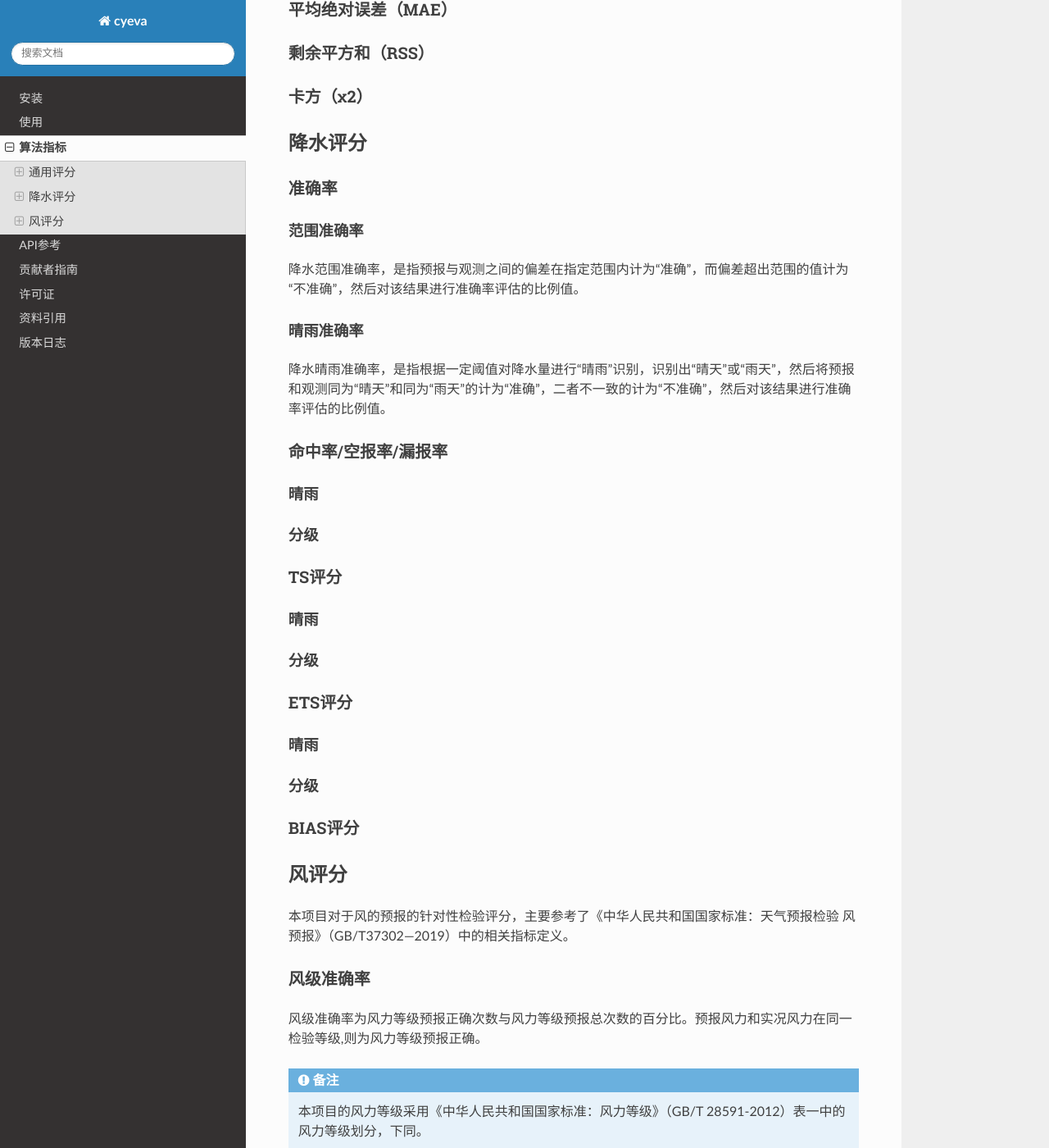
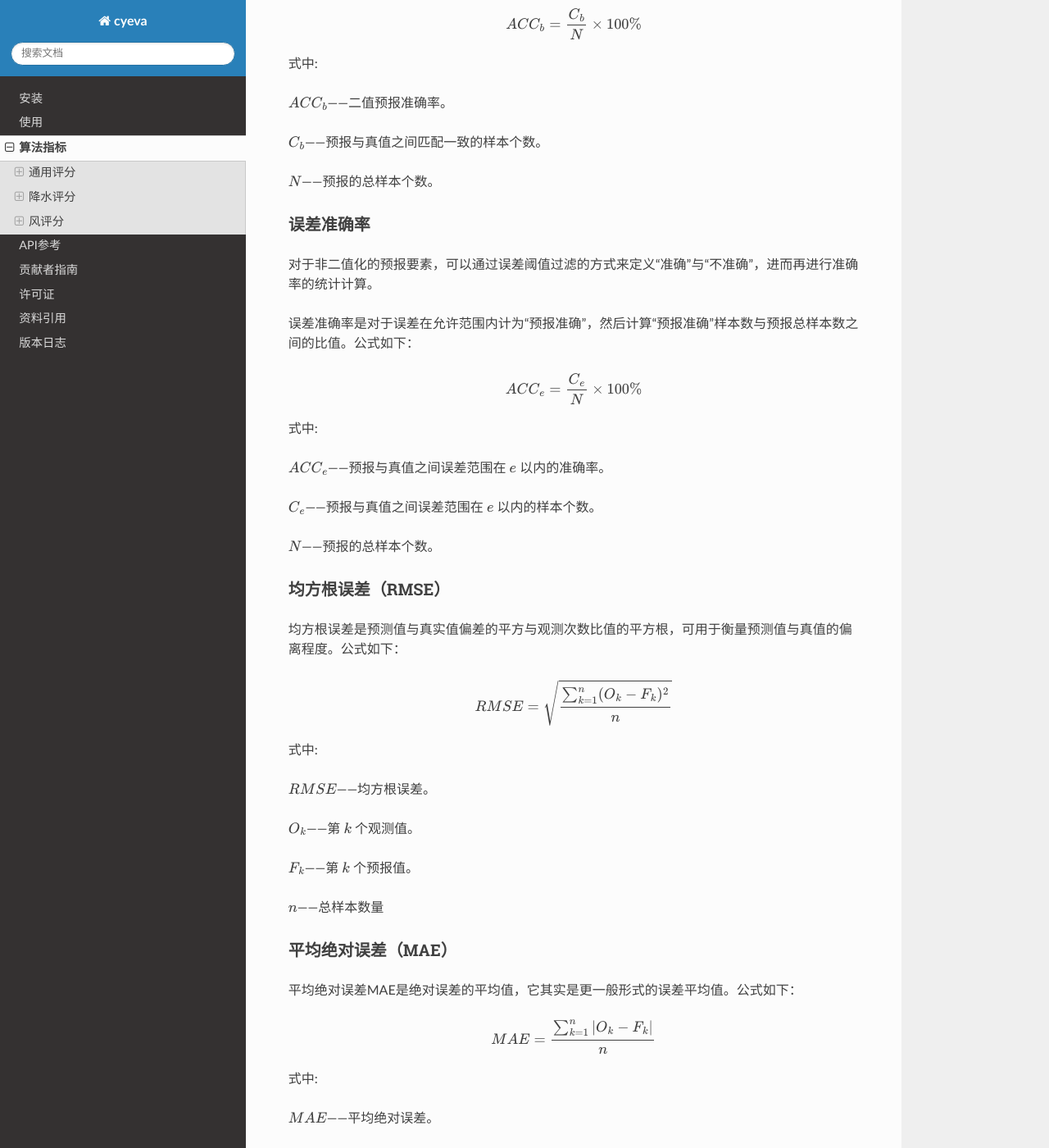
Before and after one commit to caiyunapp/cyeva, a Sphinx documentation site: the page built from docs/source/content/indicator.rst, in a window 1280 px wide and 1400 px high, scrolled down 390 px. Shown: the whole window at 82% size. Built offline with Sphinx 7.4.7 and the Read the Docs theme 2.0.0, drawn with Linux system fonts in a browser that asks for light colours; some of the changed text lies outside the part shown.

Commit message:
docs: Update indicator.rst

```diff
--- a/docs/source/content/indicator.rst
+++ b/docs/source/content/indicator.rst
@@ -3,84 +3,222 @@
 
 通用评分
 ----------
-范围准确率
-^^^^^^^^^^^
+
+.. _binary_accuracy:
 
 二值准确率
 ^^^^^^^^^^^^^
+对于二值化的预报要素（例如晴雨），可以通过对预报和真值的匹配程度来统计准确率。
+
+二值准确率是对于预报和真值完全一致的样本计为“预报准确”，然后计算“预报准确”样本数与预报总样本数之间的比值。公式如下：
+
+.. math::
+
+    ACC_{b} = \frac{C_{b}}{N} \times 100\%
+
+式中:
+
+:math:`ACC_{b}`——二值预报准确率。
+
+:math:`C_{b}`——预报与真值之间匹配一致的样本个数。
+
+:math:`N`——预报的总样本个数。
+
+.. _err_accuracy:
+
+误差准确率
+^^^^^^^^^^^
+对于非二值化的预报要素，可以通过误差阈值过滤的方式来定义“准确”与“不准确”，进而再进行准确率的统计计算。
+
+误差准确率是对于误差在允许范围内计为“预报准确”，然后计算“预报准确”样本数与预报总样本数之间的比值。公式如下：
+
+.. math::
+
+    ACC_{e} = \frac{C_{e}}{N} \times 100\%
+
+式中:
+
+:math:`ACC_{e}`——预报与真值之间误差范围在 :math:`e` 以内的准确率。
+
+:math:`C_{e}`——预报与真值之间误差范围在 :math:`e` 以内的样本个数。
+
+:math:`N`——预报的总样本个数。
+
+
+.. _rmse:
 
 均方根误差（RMSE）
 ^^^^^^^^^^^^^^^^^^^^^^
+均方根误差是预测值与真实值偏差的平方与观测次数比值的平方根，可用于衡量预测值与真值的偏离程度。公式如下：
+
+.. math::
+
+    RMSE = \sqrt{\frac{\sum_{k=1}^n (O_{k} - F_{k})^2}{n}}
+
+式中:
+
+:math:`RMSE`——均方根误差。
+
+:math:`O_{k}`——第 :math:`k` 个观测值。
+
+:math:`F_{k}`——第 :math:`k` 个预报值。
+
+:math:`n`——总样本数量
+
+.. _mae:
 
 平均绝对误差（MAE）
 ^^^^^^^^^^^^^^^^^^^^^^
+平均绝对误差MAE是绝对误差的平均值，它其实是更一般形式的误差平均值。公式如下：
+
+.. math::
+
+    MAE = \frac{\sum_{k=1}^n |O_{k} - F_{k}|}{n}
+
+式中:
+
+:math:`MAE`——平均绝对误差。
+
+:math:`O_{k}`——第 :math:`k` 个观测值。
+
+:math:`F_{k}`——第 :math:`k` 个预报值。
+
+:math:`n`——总样本数量
 
 剩余平方和（RSS）
 ^^^^^^^^^^^^^^^^^^^^^
+剩余平方和是统计学术语，也称作残差平方和，是实际值与估计值之差的平方的总和，也就是误差项平方的总和，利用剩余平方和可以很好地表示剩余的总和。公式如下：
+
+.. math::
+
+    RSS = \sum_{k=1}^n (O_{k} - F_{k})^2
+
+式中:
+
+:math:`RSS`——剩余平方和。
+
+:math:`O_{k}`——第 :math:`k` 个观测值。
+
+:math:`F_{k}`——第 :math:`k` 个预报值。
+
 
 卡方（χ2）
 ^^^^^^^^^^^^^^^^^^^^^
 
+
 降水评分
 -----------
 
-准确率
+晴雨准确率
 ^^^^^^^^^^^^^^
-范围准确率
-""""""""""""
-降水范围准确率，是指预报与观测之间的偏差在指定范围内计为“准确”，而偏差超出范围的值计为“不准确”，然后对该结果进行准确率评估的比例值。
+晴雨准确率，是指根据一定阈值对降水量进行“晴雨”识别，识别出“晴天”或“雨天”，然后将预报和观测同为“晴天”和同为“雨天”的计为“准确”，二者不一致的计为“不准确”，然后对该结果进行准确率评估的比例值。公式如下：
 
-晴雨准确率
-""""""""""""""
-降水晴雨准确率，是指根据一定阈值对降水量进行“晴雨”识别，识别出“晴天”或“雨天”，然后将预报和观测同为“晴天”和同为“雨天”的计为“准确”，二者不一致的计为“不准确”，然后对该结果进行准确率评估的比例值。
+.. math::
 
-命中率/空报率/漏报率
-^^^^^^^^^^^^^^^^^^^^^^^^
-晴雨
-""""""""""""
+    ACC_{rs} = \frac{C_{rs}}{N} \times 100\%
 
-分级
-""""""""""""""""
+式中:
 
-TS评分
+:math:`ACC_{rs}`——晴雨预报准确率。
+
+:math:`C_{rs}`——晴雨预报与真值之间匹配一致的样本个数。
+
+:math:`N`——晴雨预报的总样本个数。
+
+.. note::
+
+    晴雨准确率就是一种有物理意义的 :ref:`binary_accuracy` 。
+
+
+降水量误差准确率
+^^^^^^^^^^^^^^^^^^^^
+降水量误差准确率，是指预报与观测之间的偏差在指定范围内计为“准确”，而偏差超出范围的值计为“不准确”，然后对该结果进行准确率评估的比例值。公示如下：
+
+.. math::
+
+    ACC_{re} = \frac{C_{e}}{N} \times 100\%
+
+式中:
+
+:math:`ACC_{re}`——降水量预报与真值之间误差范围在 :math:`re` 以内的准确率。
+
+:math:`C_{re}`——降水预报与真值之间误差范围在 :math:`re` 以内的样本个数。
+
+:math:`N`——降水预报的总样本个数。
+
+.. note::
+
+    降水量误差准确率就是 :ref:`err_accuracy` 对降水要素的套用。
+
+晴雨命中率/空报率/漏报率
+^^^^^^^^^^^^^^^^^^^^^^^^^^^
+
+晴雨TS评分
 ^^^^^^^^^^^^^^
-晴雨
-""""""""""""
 
-分级
-""""""""""""""""
+晴雨ETS评分
+^^^^^^^^^^^^^^
 
-ETS评分
-^^^^^^^^^^^^^^
-晴雨
-""""""""""""
+晴雨BIAS评分
+^^^^^^^^^^^^^^^^
 
-分级
-""""""""""""""""
+降水分级命中率/空报率/漏报率
+^^^^^^^^^^^^^^^^^^^^^^^^^^^^^^^^
 
-BIAS评分
-^^^^^^^^^^^^^^
+降水分级TS评分
+^^^^^^^^^^^^^^^^^^^^^^^^^^^^^^^^^^
+
+降水分级ETS评分
+^^^^^^^^^^^^^^^^^^^^
+
+降水分级BIAS评分
+^^^^^^^^^^^^^^^^^^^^^^
+
+累计降水分级命中率/空报率/漏报率
+^^^^^^^^^^^^^^^^^^^^^^^^^^^^^^^^
+
+累计降水分级TS评分
+^^^^^^^^^^^^^^^^^^^^^^^^^^^^^^^^^^
+
+累计降水分级ETS评分
+^^^^^^^^^^^^^^^^^^^^
+
+累计降水分级BIAS评分
+^^^^^^^^^^^^^^^^^^^^^^
 
 风评分
 --------
-本项目对于风的预报的针对性检验评分，主要参考了《中华人民共和国国家标准：天气预报检验 风预报》（GB/T37302—2019）中的相关指标定义。
+本项目对于风的预报的针对性检验评分，主要参考了《中华人民共和国国家标准：天气预报检验 风预报》（GB/T37302—2019）中的相关指标定义。当然，除了国标中列出的指标以外，我们还额外增加了一些自定义的实用指标。
+
+风速均方根误差
+^^^^^^^^^^^^^^^^^^^^
+风速均方根误差是预报风速与观测风速之间的均方根误差，均方根误差的定义及计算方法请参考 :ref:`rmse` 章节。
+
+风速平均绝对误差
+^^^^^^^^^^^^^^^^^^^^^^
+风速平均绝对误差是预报风速雨观测风速之间的平均绝对误差，平均绝对误差的定义及计算方法请参考 :ref:`mae` 章节。
 
 风级准确率
 ^^^^^^^^^^^^^^^^^^^^
-风级准确率为风力等级预报正确次数与风力等级预报总次数的百分比。预报风力和实况风力在同一检验等级,则为风力等级预报正确。
+风级准确率为风力等级预报正确次数与风力等级预报总次数的百分比。预报风力和实况风力在同一检验等级，则为风力等级预报正确。公式如下：
+
+.. math::
+
+    S_{AC,k} = \frac{R_{s,k}}{N_{s,k}} \times 100\%
+
+式中:
+
+:math:`S_{AC,k}`——风力等级预报准确率，下角标 :math:`k` 为规定的某个风力检验等级标识；
+
+:math:`R_{s,k}` ——风力等级预报正确次数。
+
+:math:`N_{s,k}` ——风力等级预报总次数。
+
 
 .. note::
 
-    本项目的风力等级采用《中华人民共和国国家标准：风力等级》（GB/T 28591-2012）表一中的风力等级划分，下同。
+    本项目的风力等级采用《中华人民共和国国家标准：风力等级》（GB/T 28591-2012）表一中的风力等级划分，下同。具体等级表见附录。
 
-风向准确率
-^^^^^^^^^^^^^^^^^^^^
-
-风级评分
-^^^^^^^^^^^^^^^^^^^^
-
-风向评分
-^^^^^^^^^^^^^^^^^^^^
 
 风级偏强/偏弱率
 ^^^^^^^^^^^^^^^^^^^^
@@ -96,12 +234,31 @@
 
 式中:
 
-:math:`S_{FS,k}`———风力等级预报偏强率，下角标 :math:`k` 为规定的某个风力检验等级标识；
+:math:`S_{FS,k}`——风力等级预报偏强率，下角标 :math:`k` 为规定的某个风力检验等级标识；
 
-:math:`S_{s,k}` ———风力等级预报偏强次数。
+:math:`S_{s,k}` ——风力等级预报偏强次数。
 
-:math:`S_{FW,k}`———风力等级预报偏弱率，下角标 :math:`k` 为规定的某个风力检验等级标识；
+:math:`S_{FW,k}`——风力等级预报偏弱率，下角标 :math:`k` 为规定的某个风力检验等级标识；
 
-:math:`W_{s,k}` ———风力等级预报偏弱次数。
+:math:`W_{s,k}` ——风力等级预报偏弱次数。
 
-:math:`N_{s,k}` ———风力等级预报总次数。
+:math:`N_{s,k}` ——风力等级预报总次数。
+
+
+风级评分
+^^^^^^^^^^^^^^^^^^^^
+
+风向方位准确率
+^^^^^^^^^^^^^^^^^^^^
+
+风向角度均方根误差
+^^^^^^^^^^^^^^^^^^^^
+
+风向角度平均绝对误差
+^^^^^^^^^^^^^^^^^^^^^^
+
+风向角度误差准确率
+^^^^^^^^^^^^^^^^^^^^
+
+风向评分
+^^^^^^^^^^^^^^^^^^^^
```
